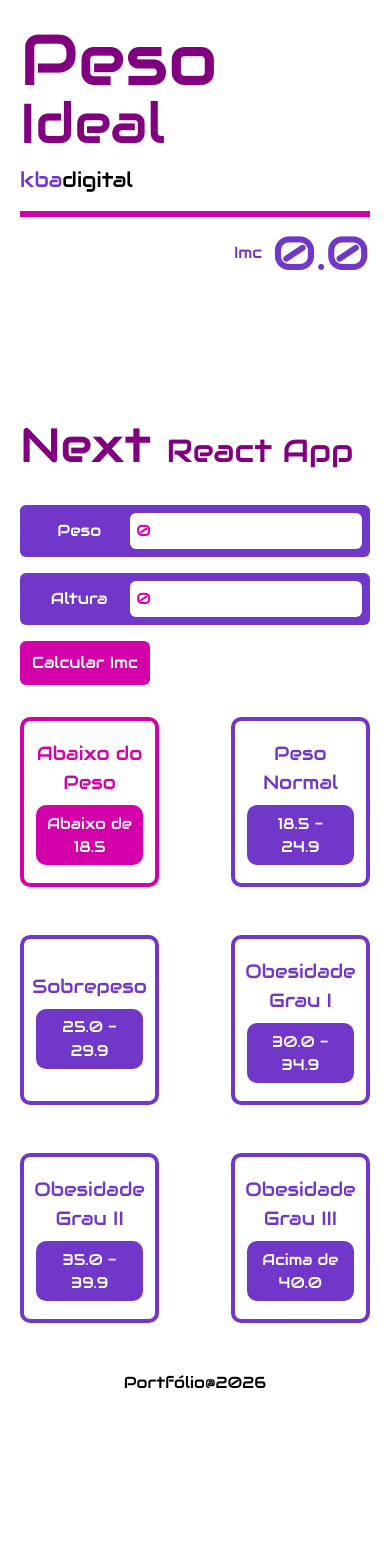
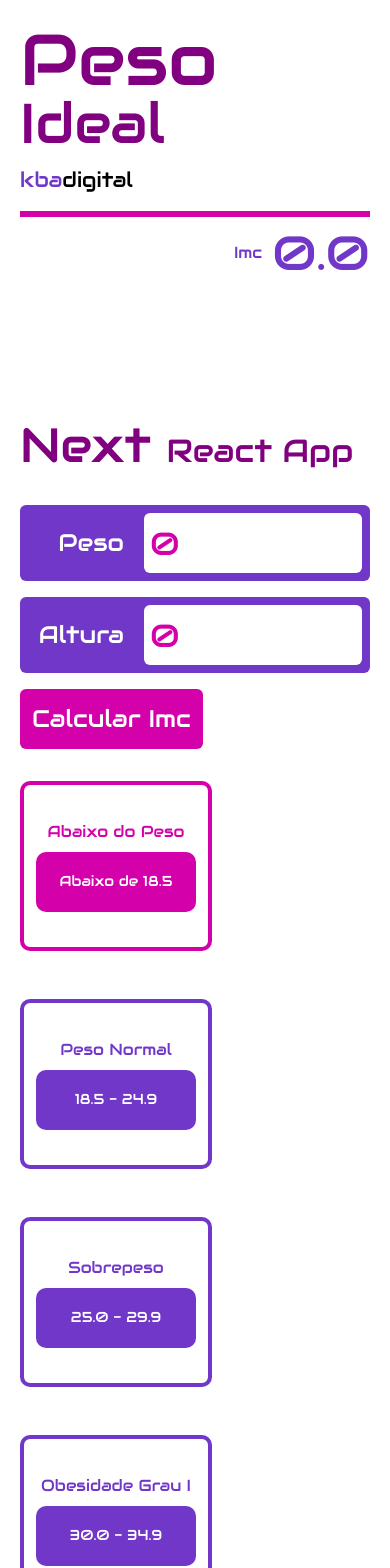
Before and after one commit to albuquerque-katarine/next-react-calculadora-imc, a Next.js app: page / in a window 390 px wide. Shown: the top 1568 px of the page. Before the commit the page ends 1423 px from the top, so only its background shows below. Built offline with nearby package versions, Linux system fonts and the light colour scheme.

Commit message:
Ajuste no estilo do layout.

```diff
--- a/next.config.ts
+++ b/next.config.ts
@@ -4,8 +4,8 @@ const nextConfig: NextConfig = {
   /* config options here */
   reactStrictMode: true,
   devIndicators: false,
-  output: 'export',
-  distDir: "out"
+  // output: 'export',
+  // distDir: "out"
 };
 
 export default nextConfig;
--- a/src/pages/components/Campos/Campo.css
+++ b/src/pages/components/Campos/Campo.css
@@ -15,6 +15,8 @@
 .label_p {
   width: 150px!important;
   font-size: 1.5rem;
+  text-align: right;
+  margin-right: 20px;
 }
 
 .input_form {
@@ -36,12 +38,13 @@
 
   .label_p {
     width: 150px!important;
-    font-size: 1rem;
+    font-size: 1.5rem;
   }
 
   .input_form {
+    height: 60px;
     padding: 6px;
     border-radius: 6px;
-    font-size: 1rem;
+    font-size: 2rem;
   }
 }
--- a/src/pages/components/FormImc/FormImc.css
+++ b/src/pages/components/FormImc/FormImc.css
@@ -20,9 +20,14 @@ button {
 }
 
 @media(max-width: 567px) {
+  titulo_form h3 {
+    font-size: 2rem;
+    color: #800080;
+  }
   button {
+    height: 60px;
     padding: 10px 12px;
-    font-size: 1rem;
+    font-size: 1.5rem;
     border-radius: 6px;
   }
 }
--- a/src/pages/components/ItensClassificacao/ItensClassificar.css
+++ b/src/pages/components/ItensClassificacao/ItensClassificar.css
@@ -67,19 +67,19 @@
 
 @media(max-width: 1200px) {
   .item_classificar {
-      width: 18rem;
+      width: 16rem;
   }
 }
 
 @media(max-width: 992px) {
   .item_classificar {
-      width: 12.5rem;
+      width: 13rem;
   }
 }
 
 @media(max-width: 768px) {
   .item_classificar {
-      width: 12rem;
+      width: 8.8rem;
   }
 
   .item_classificar h4 {
@@ -93,14 +93,14 @@
 
 @media(max-width: 567px) {
   .item_classificar {
-      width: 8.7rem;
+      width: 12rem;
   }
 
   .item_classificar h4 {
-    font-size: 1.2rem;
+    font-size: 1rem;
   }
 
   .item_classificar h5 {
-    font-size: 0.97rem;
+    font-size: 0.9rem;
   }
 }
```
